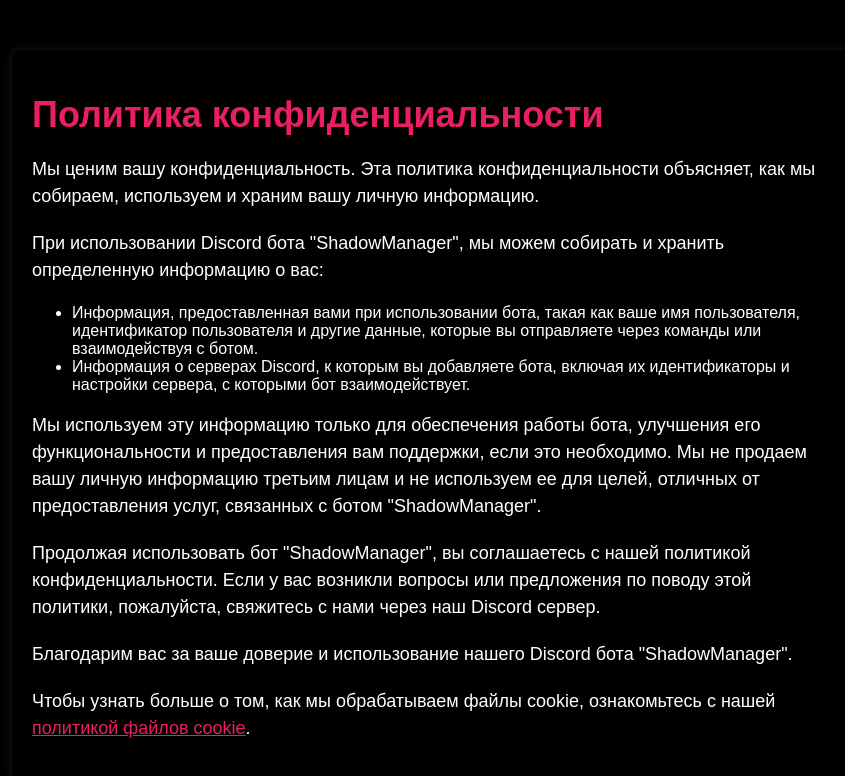
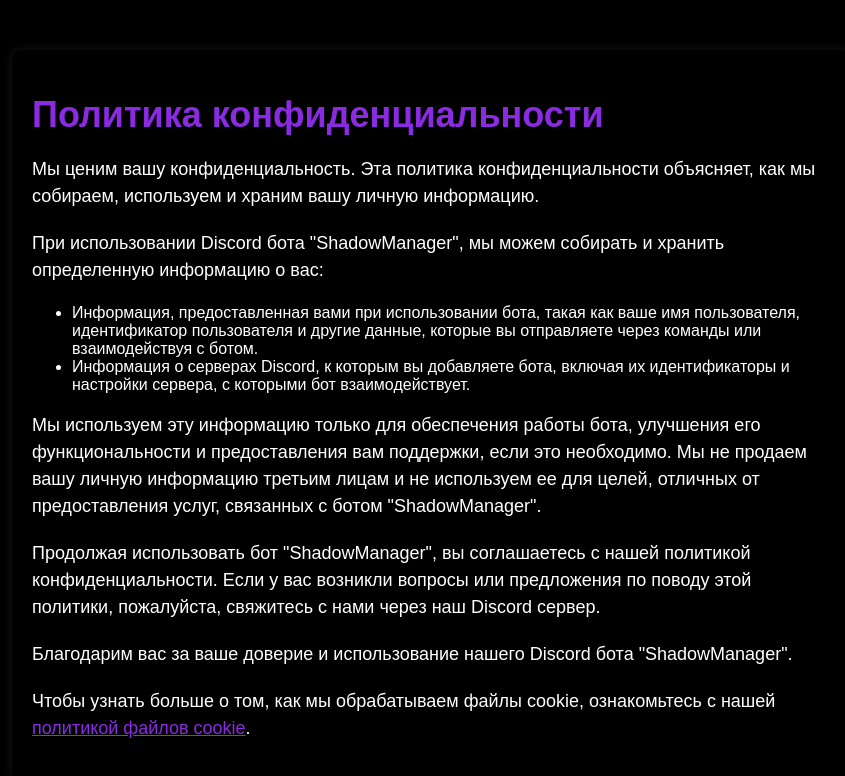
Before and after one commit to Elytrya/shadowmanager, a plain HTML site: page privacypolicy.html in a window 1280 px wide. Shown: the whole page, without its empty margins (208-1053 px from the left). Drawn offline with Linux system fonts and the light colour scheme.

Commit message:
Update privacypolicy.html

```diff
--- a/privacypolicy.html
+++ b/privacypolicy.html
@@ -25,7 +25,7 @@
 
         h1 {
             font-size: 36px;
-            color: #e91e63;
+            color: #8A2BE2;
             margin-bottom: 20px;
         }
 
@@ -36,12 +36,12 @@
         }
 
         a {
-            color: #e91e63;
+            color: #8A2BE2;
             text-decoration: underline;
         }
 
         a:hover {
-            color: #c2185b;
+            color: #8A2BE2;
         }
     </style>
 <!-- Yandex.Metrika counter -->
```
